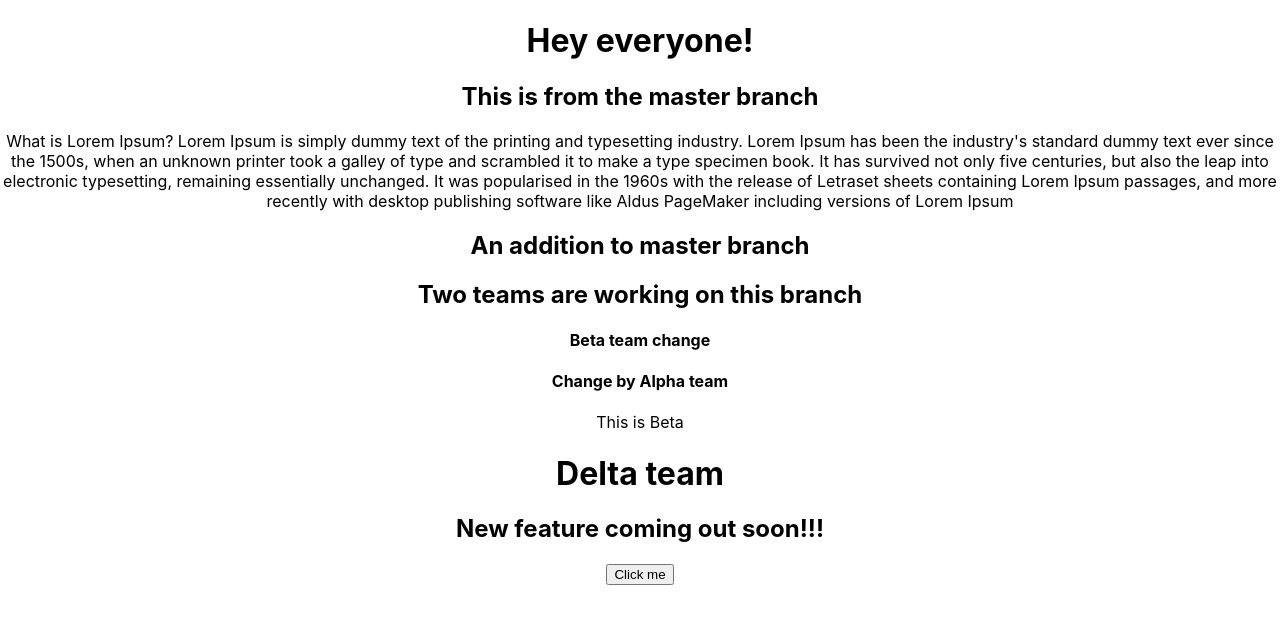
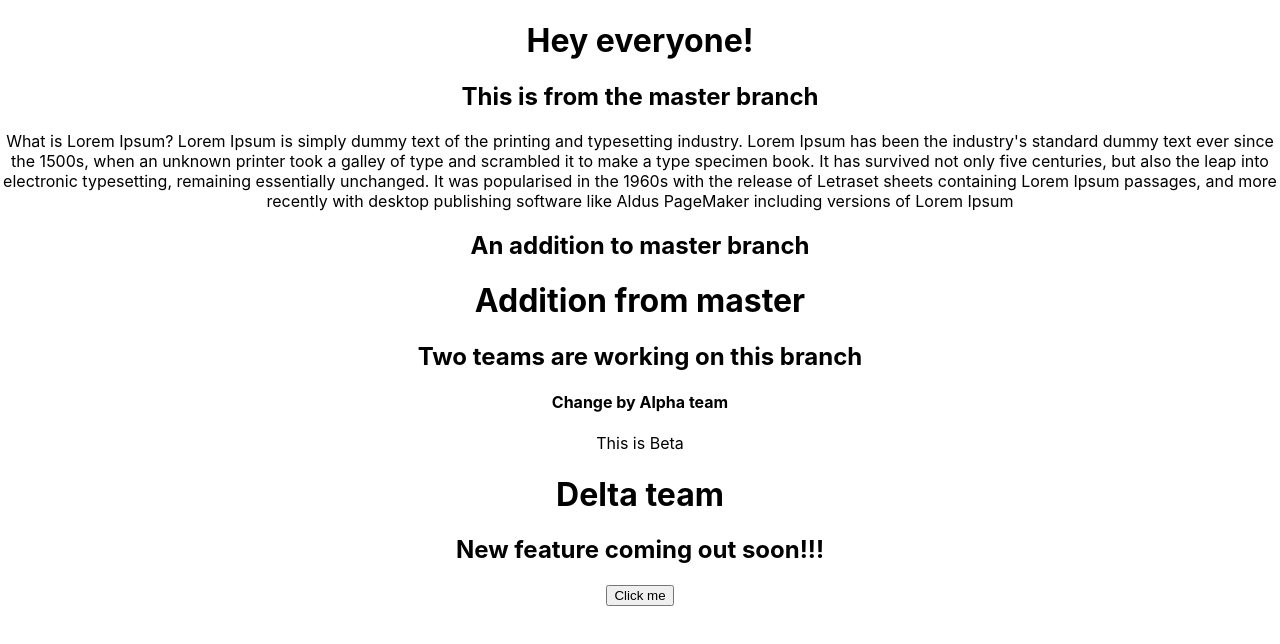
Before and after one commit to Majestic1992/practice, a React (Create React App) app: page / in a window 1280 px wide. Shown: the top 644 px of the page. Built offline with nearby package versions, Linux system fonts and the light colour scheme.

Commit message:
new commit

```diff
--- a/src/components/Alpha.js
+++ b/src/components/Alpha.js
@@ -3,8 +3,8 @@ import React from "react";
 const Alpha = () => {
   return (
     <div>
+      <h1>Addition from master</h1>
       <h2>Two teams are working on this branch</h2>
-      <h4>Beta team change</h4>
       <h4>Change by Alpha team</h4>
     </div>
   );
```
